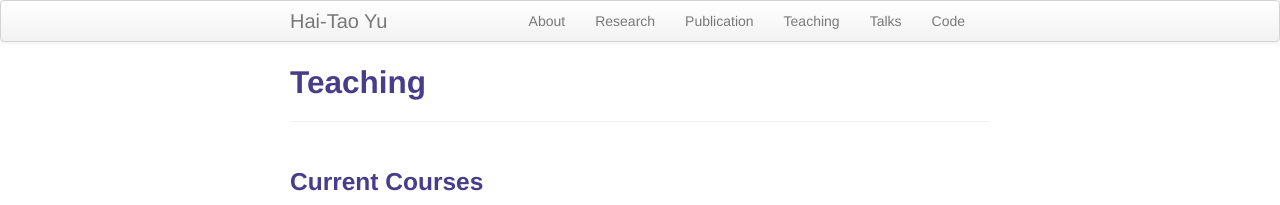
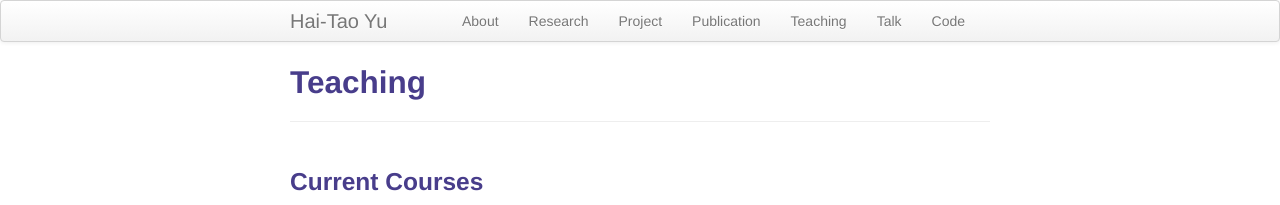
Before and after one commit to ii-research-yu/ii-research-yu.github.io, a Jekyll site: the page built from pages/teaching.md, in a window 1280 px wide. Shown: the top 205 px of the page. Built offline with Jekyll 4.4.1, drawn with Linux system fonts in a browser that asks for light colours.

Commit message:
Update default.html

```diff
--- a/_includes/themes/twitter/default.html
+++ b/_includes/themes/twitter/default.html
@@ -36,10 +36,11 @@
           <a class="brand" href="{{ HOME_PATH }}">{{ site.title }}</a>
           <ul class="nav">
               <li><a href="{{ BASE_PATH }}/pages/about.html">About</a></li>
-            <li><a href="{{ BASE_PATH }}/pages/research.html">Research</a></li>
+              <li><a href="{{ BASE_PATH }}/pages/research.html">Research</a></li>
+              <li><a href="{{ BASE_PATH }}/pages/project.html">Project</a></li>
               <li><a href="{{ BASE_PATH }}/pages/publication.html">Publication</a></li>
               <li><a href="{{ BASE_PATH }}/pages/teaching.html">Teaching</a></li>
-              <li><a href="">Talks</a></li>
+              <li><a href="">Talk</a></li>
               <li><a href="{{ BASE_PATH }}/pages/code.html">Code</a></li>
           </ul>
         </div>
```
